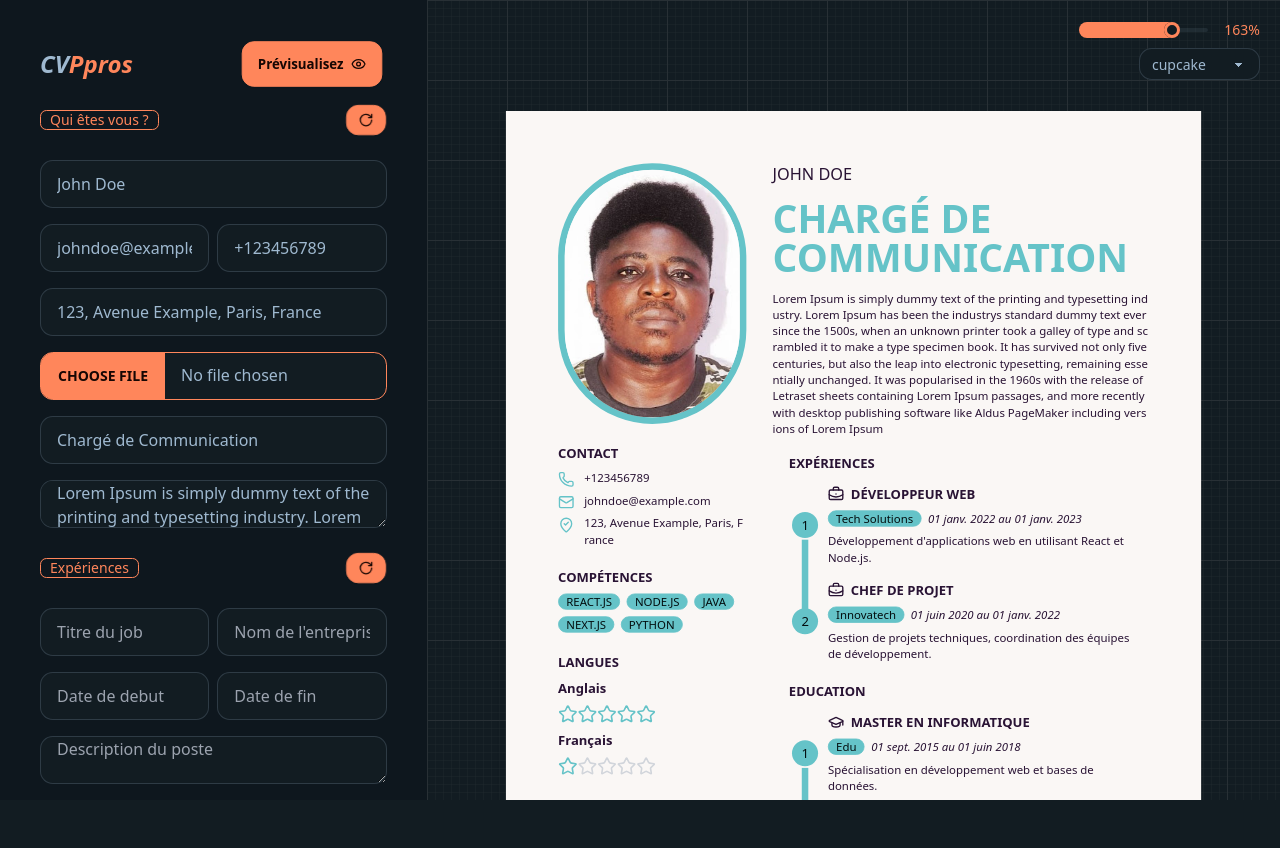
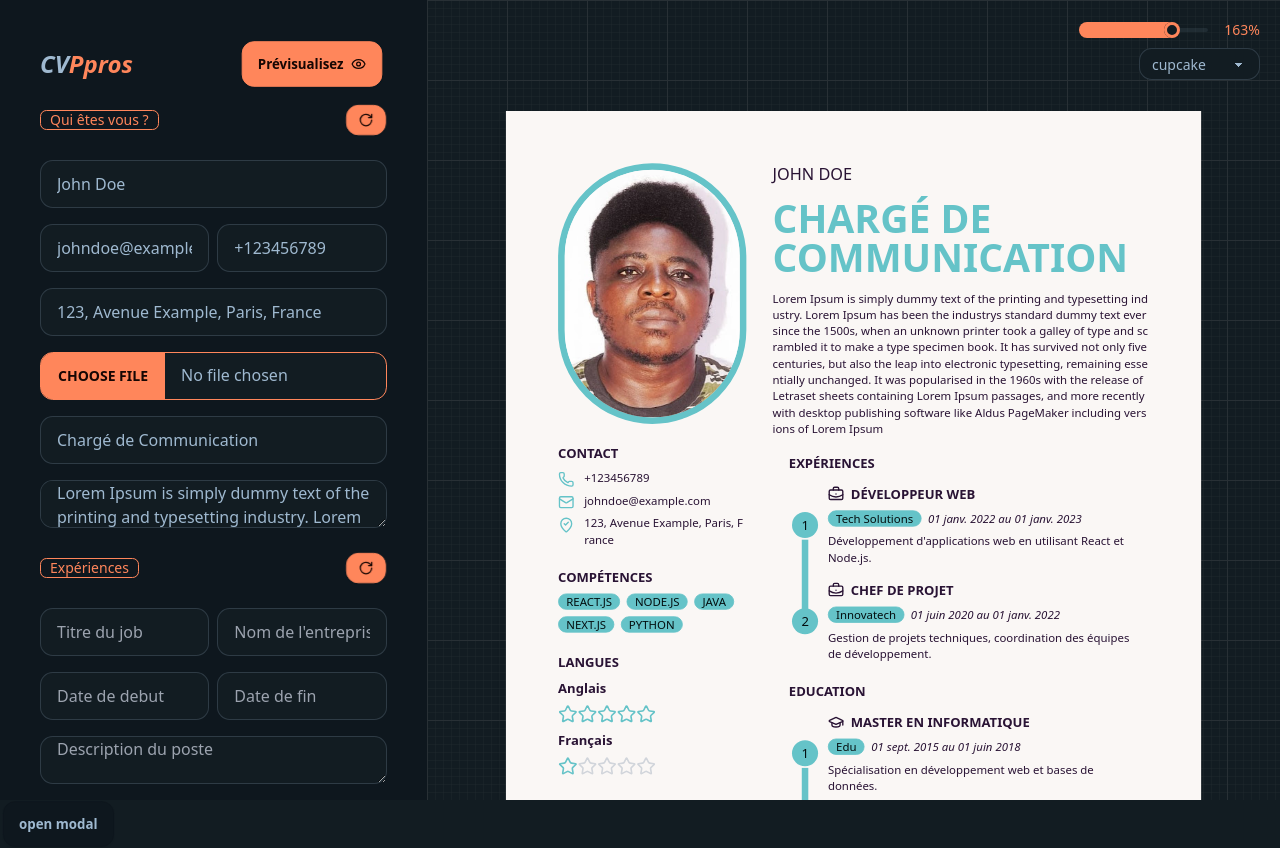
Before and after one commit to noelfoka/cd-pdf-creator, a Next.js app: page / in a window 1280 px wide. Before the commit the page ends 800 px from the top, so only its background shows below. Built offline with nearby package versions, Linux system fonts and the light colour scheme.

Commit message:
add popup

```diff
--- a/app/page.tsx
+++ b/app/page.tsx
@@ -282,6 +282,26 @@
             </div>
           </div>
         </section>
+
+        {/* You can open the modal using document.getElementById('ID').showModal() method */}
+        <button
+          className="btn"
+          onClick={() => (document.getElementById("my_modal_3") as HTMLDialogElement).showModal()}
+        >
+          open modal
+        </button>
+        <dialog id="my_modal_3" className="modal">
+          <div className="modal-box">
+            <form method="dialog">
+              {/* if there is a button in form, it will close the modal */}
+              <button className="btn btn-sm btn-circle btn-ghost absolute right-2 top-2">
+                ✕
+              </button>
+            </form>
+            <h3 className="font-bold text-lg">Hello!</h3>
+            <p className="py-4">Press ESC key or click on ✕ button to close</p>
+          </div>
+        </dialog>
       </div>
 
       <div className="lg:hidden">
```
